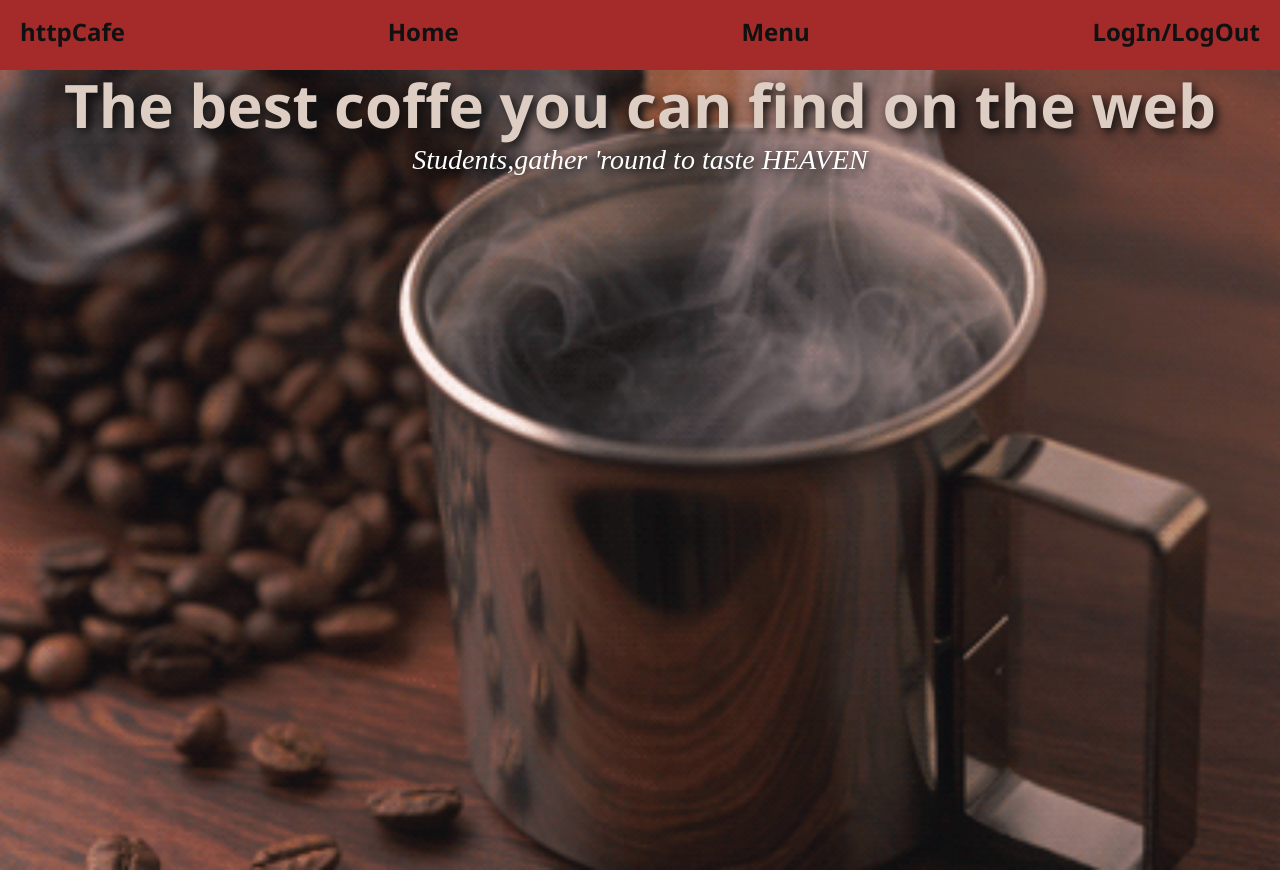
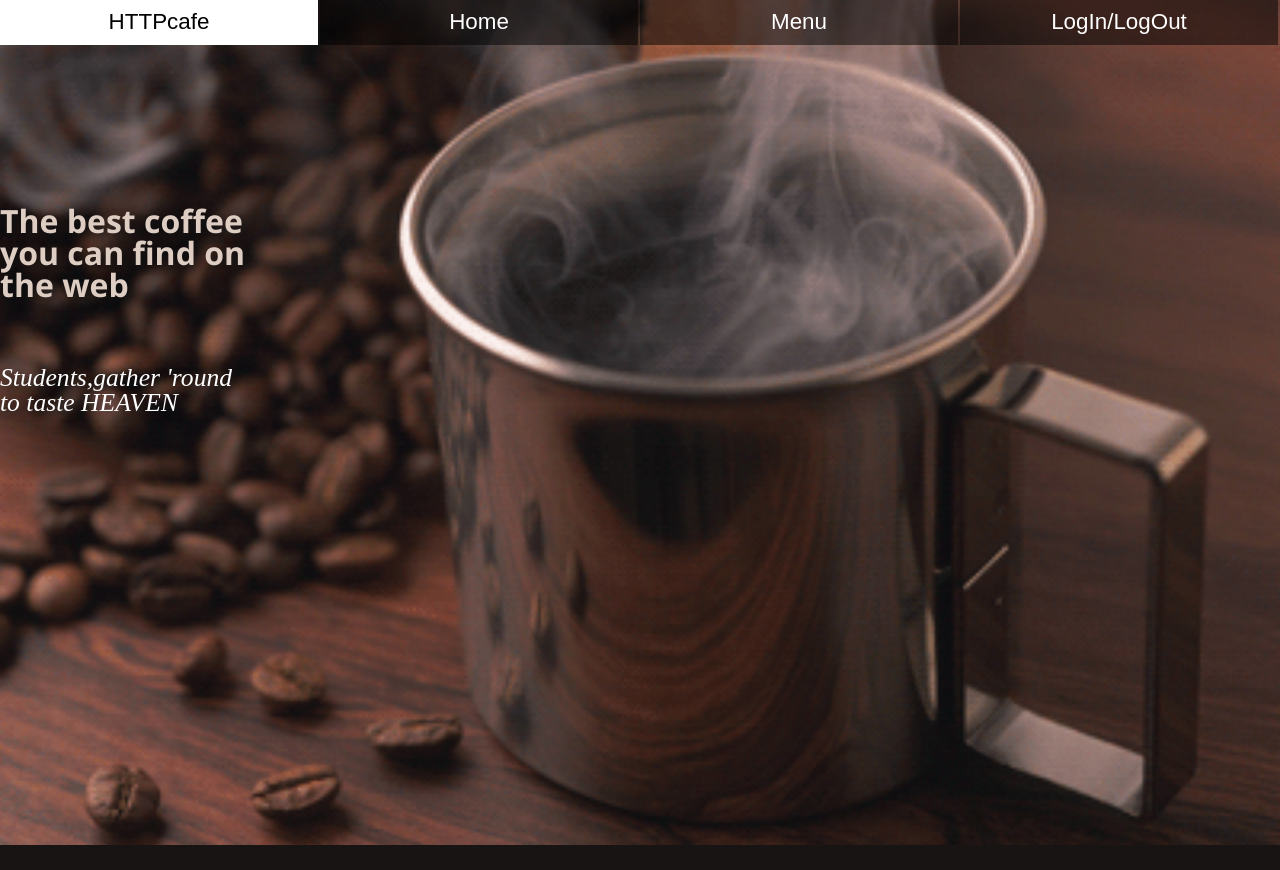
Before and after one commit to LaviniaDisca/HTTPCafe, a PHP site: page / in a window 1280 px wide. After the commit the page ends 845 px from the top, so only its background shows below. Run offline with PHP 8.4, Linux system fonts and the light colour scheme.

Commit message:
New nav bar and grid main

```diff
--- a/index.html
+++ b/index.html
@@ -14,9 +14,14 @@
     <header>
         <nav>
             <ul>
-                <li><a href="index.html" class="logo">httpCafe</a></li>
+                <li><a href="index.html" class="nav-option">HTTPcafe</a></li>
                 <li><a href="#" class="nav-option">Home</a></li>
-                <li><a href="#" class="nav-option">Menu</a></li>
+                <li><a href="#" class="nav-option">Menu</a>
+                    <ul>
+                        <li><a href="#" class="nav-suboption">Coffees</a></li>
+                        <li><a href="#" class="nav-suboption">Zacusca mamei</a></li>
+                    </ul>
+                </li>
                 <li><a href="#" class="nav-option">LogIn/LogOut</a></li>
             </ul>
         </nav>
@@ -24,7 +29,7 @@
 
     <main>
         <section id="first-section">
-            <h2>The best coffe you can find on the web</h2>
+            <h2>The best coffee you can find on the web</h2>
             <h1>Students,gather 'round to taste HEAVEN</h1>
         </section>
     </main>
--- a/style.css
+++ b/style.css
@@ -101,41 +101,41 @@ input, select {
 }
 
 header {
-    background-color: brown;
-    width: 100%;
-    height: 50px;
-    padding-top: 20px;
+    font-family: Arial;
+    color: white;
 }
 
-/* flex nav */
-header nav ul {
-    display: flex;
-    flex-wrap: wrap;
-    align-items: center;
-    justify-content: space-between;
+ul li {
+    float: left;
+    height: 2em;
+    width: calc(25% - 2px);
+    background-color: rgba(0, 0, 0, 0.5);
+    line-height: 2em;
+    text-align: center;
+    font-size: calc(7vw / 4);
+    margin-right: 2px;
 }
 
-.logo {
-    margin-right: auto;
-    font-family: 'Segoe UI', Tahoma, Geneva, Verdana, sans-serif;
-    font-size: 24px;
-    font-weight: 900;
-    color: #111;
-    padding-left: 20px;
+ul li a {
+    color: white;
+    display: block;
 }
 
-.nav-option{
-    font-family: 'Segoe UI', Tahoma, Geneva, Verdana, sans-serif;
-    font-size: 24px;
-    font-weight: 900;
-    color: #111;
+ul li a:hover {
+    background-color: white;
+    color: black;
 }
 
-.nav-option:last-child{
-    padding-right: 20px;
+ul li ul li {
+    display: none;
+    width: 100%;
 }
 
-#first-section {
+ul li:hover ul li {
+    display: block;
+}
+
+body {
     width: 100%;
     height: 100vh;
     background-image: url('resources/first-section.gif');
@@ -144,25 +144,30 @@ header nav ul {
     background-size: cover;
 }
 
+#first-section {
+    width: 100%;
+    height: 100vh;
+    display: grid;
+    grid-template-columns: repeat(5,1fr);
+    grid-template-rows: repeat(5, 1fr);
+}
+
 #first-section h2 {
+    grid-area: 2/1/span 2/span 1;
     font-family: 'Segoe UI', Tahoma, Geneva, Verdana, sans-serif;
-    font-size: 60px;
+    font-size: calc(10vw / 4);
     font-weight: 900;
     color: rgb(221, 205, 195);
     display: block;
-    line-height: 70px;
-    text-align: center;
     font-weight: 900;
     text-shadow: 4px 4px 10px #111;
 }
 
 #first-section h1 {
+    grid-area: 3/1/span 3/span 1;
     font-family: Cormorant Garamond;
-    font-size: 28px;
+    font-size: calc(8vw / 4);
     color: white;
-    display: block;
-    line-height: 40px;
-    text-align: center;
     font-weight: 200;
     font-style: italic;
     text-shadow: 2px 2px 8px #111;
```
